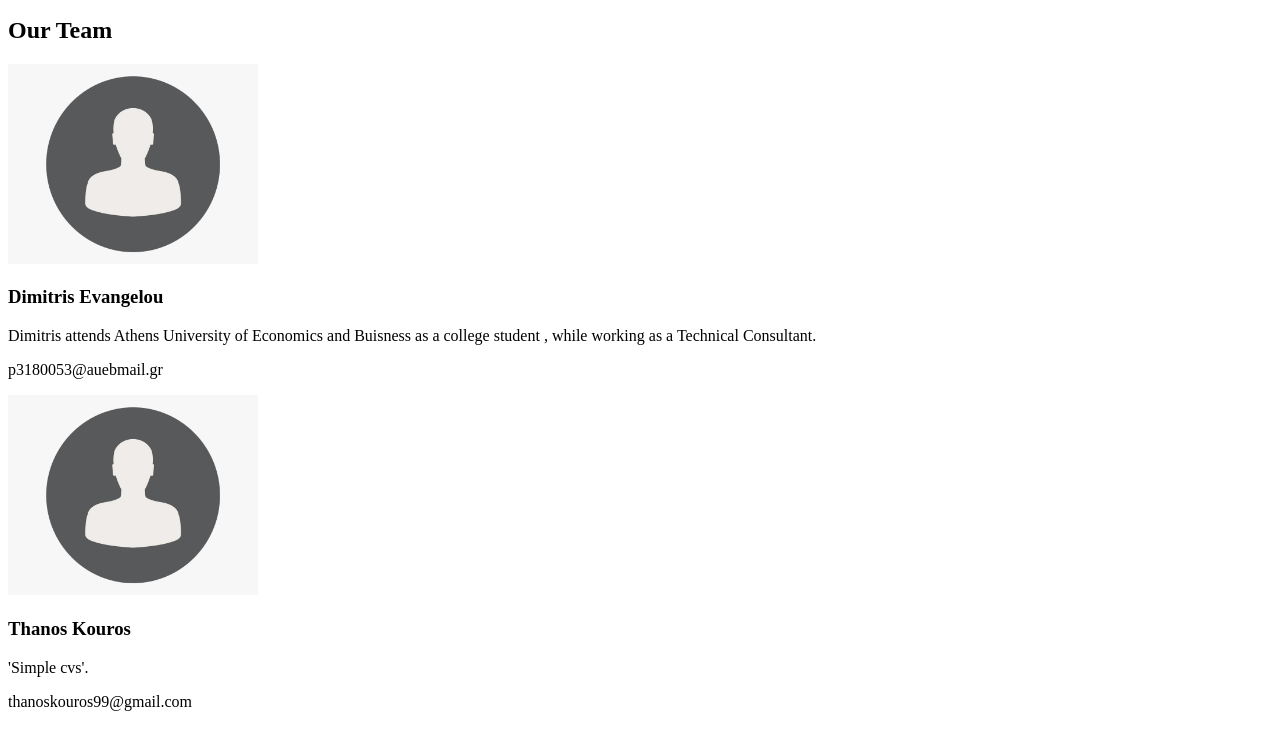
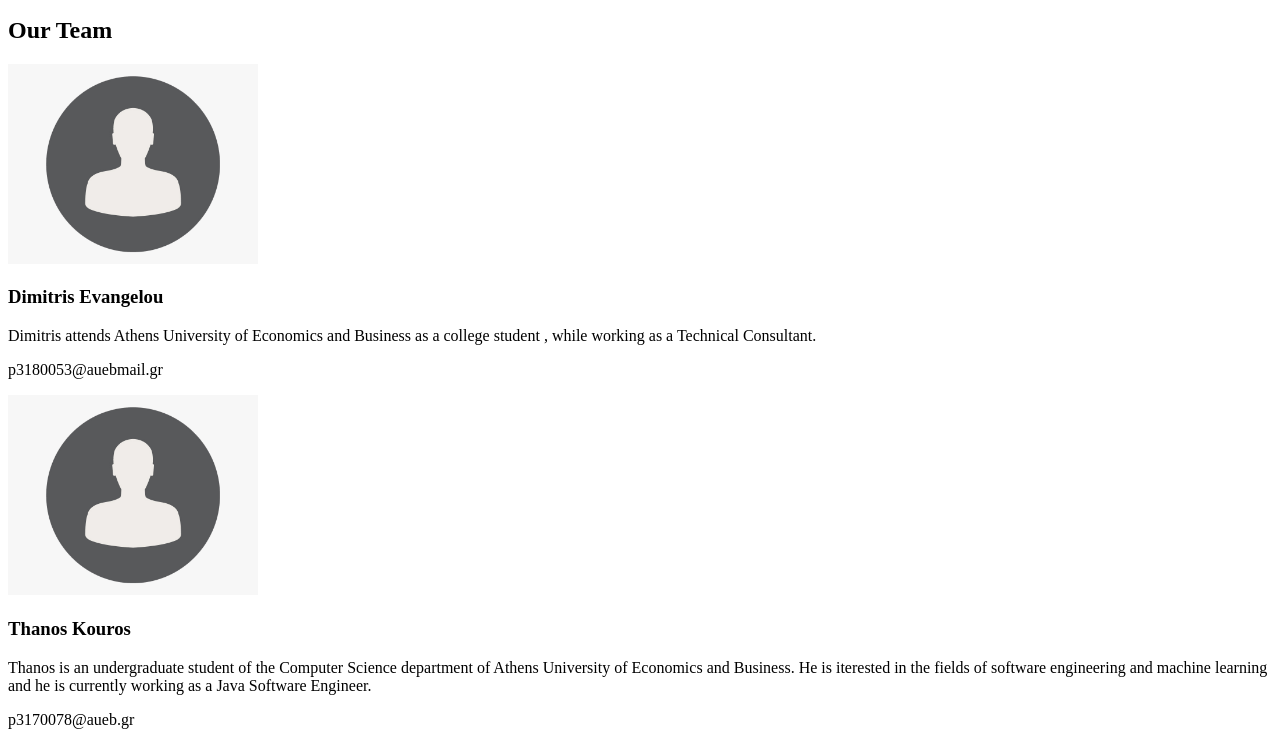
Before and after one commit to thanoskrs/Web-Development, a plain HTML site: page Exercise1/about-us.html in a window 1280 px wide. Shown: the part 119-864 px from the top of the page. Drawn offline with Linux system fonts and the light colour scheme.

Commit message:
Add info about members

```diff
--- a/Exercise1/about-us.html
+++ b/Exercise1/about-us.html
@@ -25,7 +25,7 @@
         <div class="members">
             <img src="images/prof.jpg" alt="Dimitris" width="250" height="200">
             <h3>Dimitris Evangelou</h3>
-            <p class="cvs" > Dimitris attends Athens University of Economics and Buisness
+            <p class="cvs" > Dimitris attends Athens University of Economics and Business
                 as a college student , while working as a Technical Consultant.
             </p>
             <p>p3180053@auebmail.gr</p>
@@ -35,8 +35,11 @@
         <div class="column">
             <img src="images/prof.jpg" alt="Thanos" width="250" height="200">
             <h3>Thanos Kouros</h3>
-            <p>'Simple cvs'.</p>
-            <p>thanoskouros99@gmail.com</p>
+            <p>Thanos is an undergraduate student of the Computer Science department of Athens University of
+                Economics and Business. He is iterested in the fields of software engineering and machine
+                learning and he is currently working as a Java Software Engineer.
+            </p>
+            <p>p3170078@aueb.gr</p>
         </div>
 
 
```
